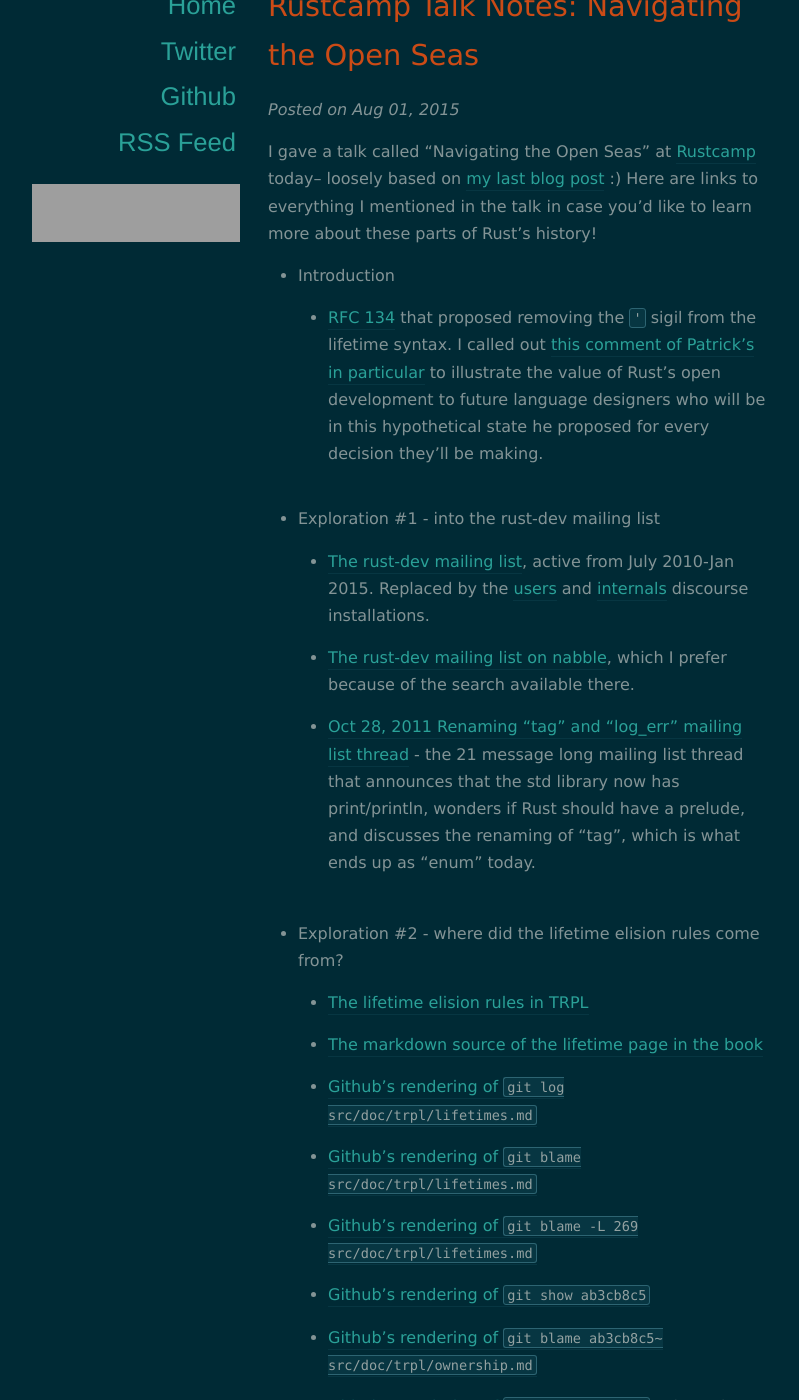
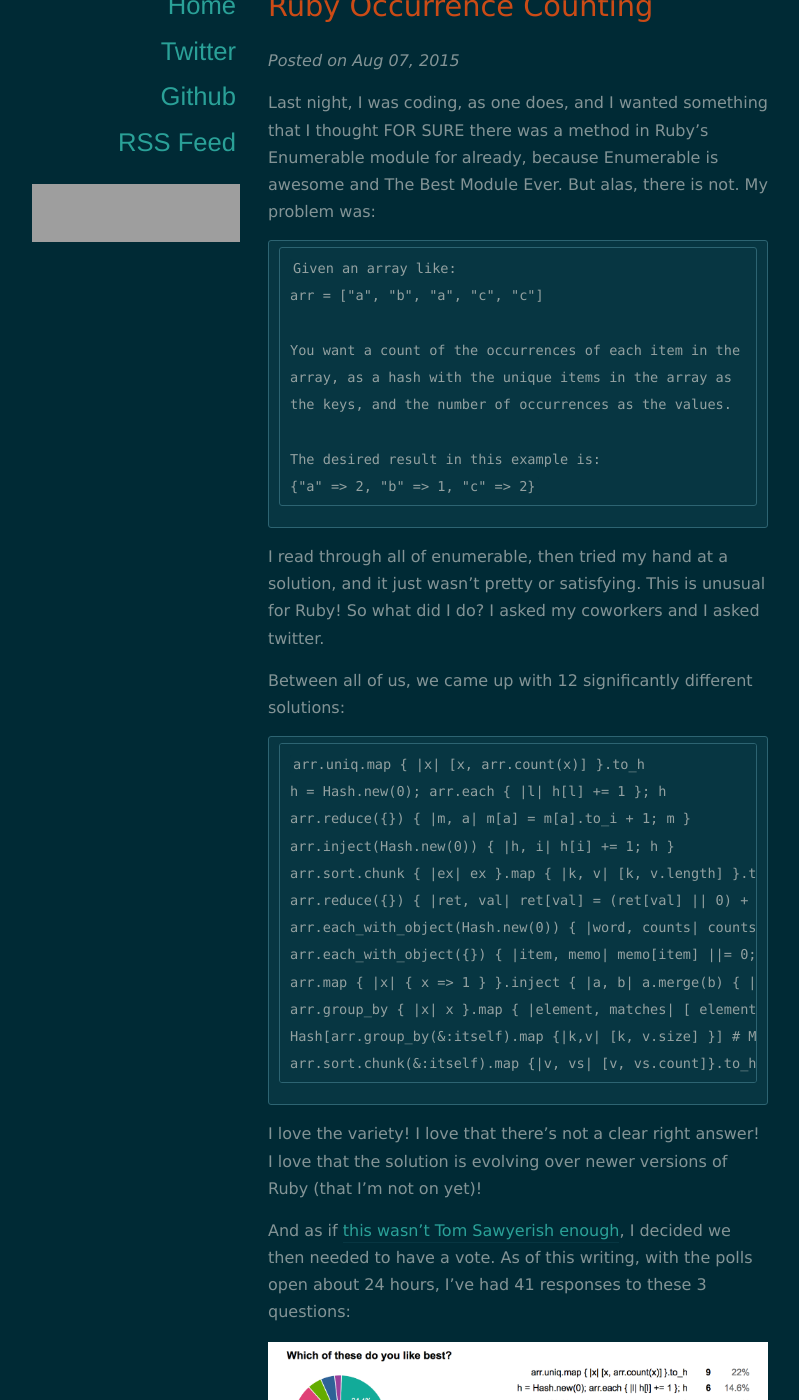
Before and after one commit to carols10cents/carol-nichols.com, a Jekyll site: the page built from index.html, in a window 1280 px wide and 1400 px high, scrolled down 207 px. Shown: the whole window, without its empty margins (122-921 px from the left). Built offline with Jekyll 4.4.1, drawn with Linux system fonts in a browser that asks for light colours; nearby versions of some CDN libraries; Markdown is read by kramdown in place of the engine named in the settings; the list of posts is cut into pages by our own code; some of the changed text lies outside the part shown; grey boxes are pictures that could not be loaded.

Commit message:
Occurrence count benchmark results

````diff
--- a/_posts/2015-05-10-rustc-discovery.markdown
+++ b/_posts/2015-05-10-rustc-discovery.markdown
@@ -1,7 +1,7 @@
 ---
 layout: post
 title:  "Rust Discovery, or: How I Figure Things Out"
-date:   2015-05-10 15:09:18
+date:   2015-08-01 15:09:18
 categories:
 ---
 
--- /dev/null
+++ b/_posts/2015-08-07-ruby-occurrence-couting.markdown
@@ -0,0 +1,94 @@
+---
+layout: post
+title:  "Ruby Occurrence Counting"
+date:   2015-08-07 15:09:18
+categories:
+---
+
+Last night, I was coding, as one does, and I wanted something that I thought FOR SURE there was a method in Ruby's Enumerable module for already, because Enumerable is awesome and The Best Module Ever. But alas, there is not. My problem was:
+
+```
+Given an array like:
+arr = ["a", "b", "a", "c", "c"]
+
+You want a count of the occurrences of each item in the
+array, as a hash with the unique items in the array as
+the keys, and the number of occurrences as the values.
+
+The desired result in this example is:
+{"a" => 2, "b" => 1, "c" => 2}
+```
+
+I read through all of enumerable, then tried my hand at a solution, and it just wasn't pretty or satisfying. This is unusual for Ruby! So what did I do? I asked my coworkers and I asked twitter.
+
+Between all of us, we came up with 12 significantly different solutions:
+
+```
+arr.uniq.map { |x| [x, arr.count(x)] }.to_h
+h = Hash.new(0); arr.each { |l| h[l] += 1 }; h
+arr.reduce({}) { |m, a| m[a] = m[a].to_i + 1; m }
+arr.inject(Hash.new(0)) { |h, i| h[i] += 1; h }
+arr.sort.chunk { |ex| ex }.map { |k, v| [k, v.length] }.to_h
+arr.reduce({}) { |ret, val| ret[val] = (ret[val] || 0) + 1; ret }
+arr.each_with_object(Hash.new(0)) { |word, counts| counts[word] += 1 }
+arr.each_with_object({}) { |item, memo| memo[item] ||= 0; memo[item] += 1 }
+arr.map { |x| { x => 1 } }.inject { |a, b| a.merge(b) { |k, x, y| x + y } }
+arr.group_by { |x| x }.map { |element, matches| [ element, matches.length ] }.to_h
+Hash[arr.group_by(&:itself).map {|k,v| [k, v.size] }] # Must also upgrade to Ruby 2.2 or Rails 4
+arr.sort.chunk(&:itself).map {|v, vs| [v, vs.count]}.to_h # Must also upgrade to Ruby 2.2 or Rails 4
+```
+
+I love the variety! I love that there's not a clear right answer! I love that the solution is evolving over newer versions of Ruby (that I'm not on yet)!
+
+And as if [this wasn't Tom Sawyerish enough](https://twitter.com/BillLaboon/status/629462532734996480), I decided we then needed to have a vote. As of this writing, with the polls open about 24 hours, I've had 41 responses to these 3 questions:
+
+<img src="/assets/img/like.png" alt="Results of which do you like best, winners are arr.sort.chunk(&:itself).map {|v, vs| [v, vs.count]}.to_h with 10 votes (24.4%) then arr.uniq.map { |x| [x, arr.count(x)] }.to_h with 9 votes (22%)" />
+
+<img src="/assets/img/fastest.png" alt="Results of which do you think is fastest, winners are h = Hash.new(0); arr.each { |l| h[l] += 1 }; h and arr.sort.chunk(&:itself).map {|v, vs| [v, vs.count]}.to_h, both with 11 votes (26.8%)" />
+
+<img src="/assets/img/snark.png" alt="Results of which snarky answer did you really want to give, winner was What do you mean, you're not on Ruby 2.2 or Rails 4?	with 9 votes (23.1%)" />
+
+So then, of course, I had to benchmark the results. And I don't benchmark things very often, so I don't know how to do it off the top of my head, but luckily I had [Schneems' Rails pull request open in another tab](https://github.com/rails/rails/pull/21057) where [someone benchmarked parts of the code](https://github.com/rails/rails/pull/21057/files#r35902468) using [evanphx's benchmark-ips gem](https://github.com/evanphx/benchmark-ips). And a number of things appealed to me in the gem's readme, namely "No more guessing at random iteration counts!" If there's anything I know, it's that I don't know how to pick iteration counts. [The code I used is on GitHub](https://github.com/carols10cents/occurrence-counting/blob/master/bench.rb), and I'm sure I messed something up-- please send me pull requests if there are improvements to be made!
+
+So I put all the solutions into a Benchmark.ips block, using powers of 10 for the length of the array we'd be counting (this is the `n` in the Big-O analysis). I used a sampling of lowercase letters in the English alphabet for the values. Benchmarking arrays that are all the same value or all different values instead of a random distribution of values is left as an exercise to the reader.
+
+## TL;DR You're Not Gonna Like The Results
+
+The absolute winner is:
+
+```
+Hash[arr.group_by(&:itself).map {|k,v| [k, v.size] }]
+```
+
+There are two things that I don't think yinz are going to like about these results:
+
+1. **In my opinion, the differences between the fastest 10 solutions are insignificant**. So you'd be fine going with any of those; it's purely your preference and benchmarking does not give us one unequivocally "best" answer.
+2. **The shortest example that 22% of people liked best is significantly slower**. Yup, that one looked most elegant to me too! But 7.5x slower isn't anything to sneeze at.
+
+[Here's the text output of the script I ran](https://github.com/carols10cents/occurrence-counting/blob/master/results.txt). It cuts off because I let it run overnight and it still wasn't done in the morning, but we did get full runs up to n = 1,000,000.
+
+The last section in each run shows the comparison of the candidates to each other; here's that section for 1,000,000 items:
+
+```
+Comparison:
+     group-by-itself:        6.7 i/s
+            group-by:        6.5 i/s - 1.03x slower
+           hash-each:        5.1 i/s - 1.29x slower
+              inject:        4.6 i/s - 1.44x slower
+         reduce-or-0:        4.4 i/s - 1.52x slower
+         reduce-to-i:        4.2 i/s - 1.60x slower
+  each-with-hash-new:        4.1 i/s - 1.63x slower
+               chunk:        4.0 i/s - 1.67x slower
+     chunk-by-itself:        3.9 i/s - 1.71x slower
+each-with-empty-hash:        3.4 i/s - 1.96x slower
+          uniq-count:        0.9 i/s - 7.49x slower
+          map-inject:        0.1 i/s - 90.93x slower
+```
+
+You'll have to [look at my code](https://github.com/carols10cents/occurrence-counting/blob/master/bench.rb#L7-L18) to see which names correspond to each solution.
+
+In order to get the nice, Big-O like graphs that I remember learning all about in college, I took the iterations per second from each N's comparison section of the results, took the inverse so that I had seconds per iteration, [and compiled them in a spreadsheet](https://docs.google.com/spreadsheets/d/10n6E5N0mD_DauGer9yFwIskzgdP4NhomdtDSj6EpsCI/edit?usp=sharing) then made a graph of the data on a logarithmic scale:
+
+<img src="/assets/img/big-o-graph.png" alt='Big-O graph showing that most of the solutions are the same, the uniq-count solution is significantly slower, and the map-inject solution is exponential' />
+
+So there you go! Go forth and benchmark your own code!
````
Also changed, not shown: assets/img/big-o-graph.png (added), assets/img/fastest.png (added), assets/img/like.png (added), assets/img/snark.png (added).
